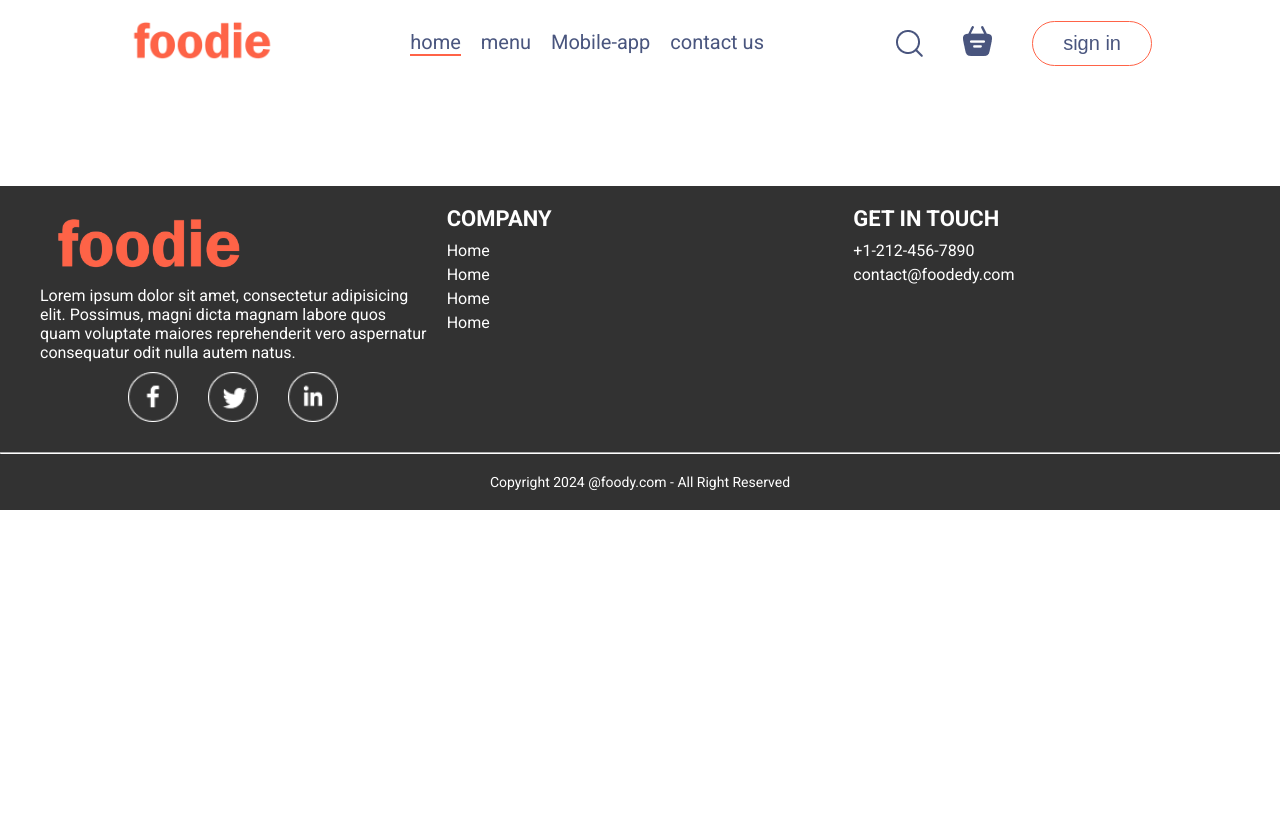
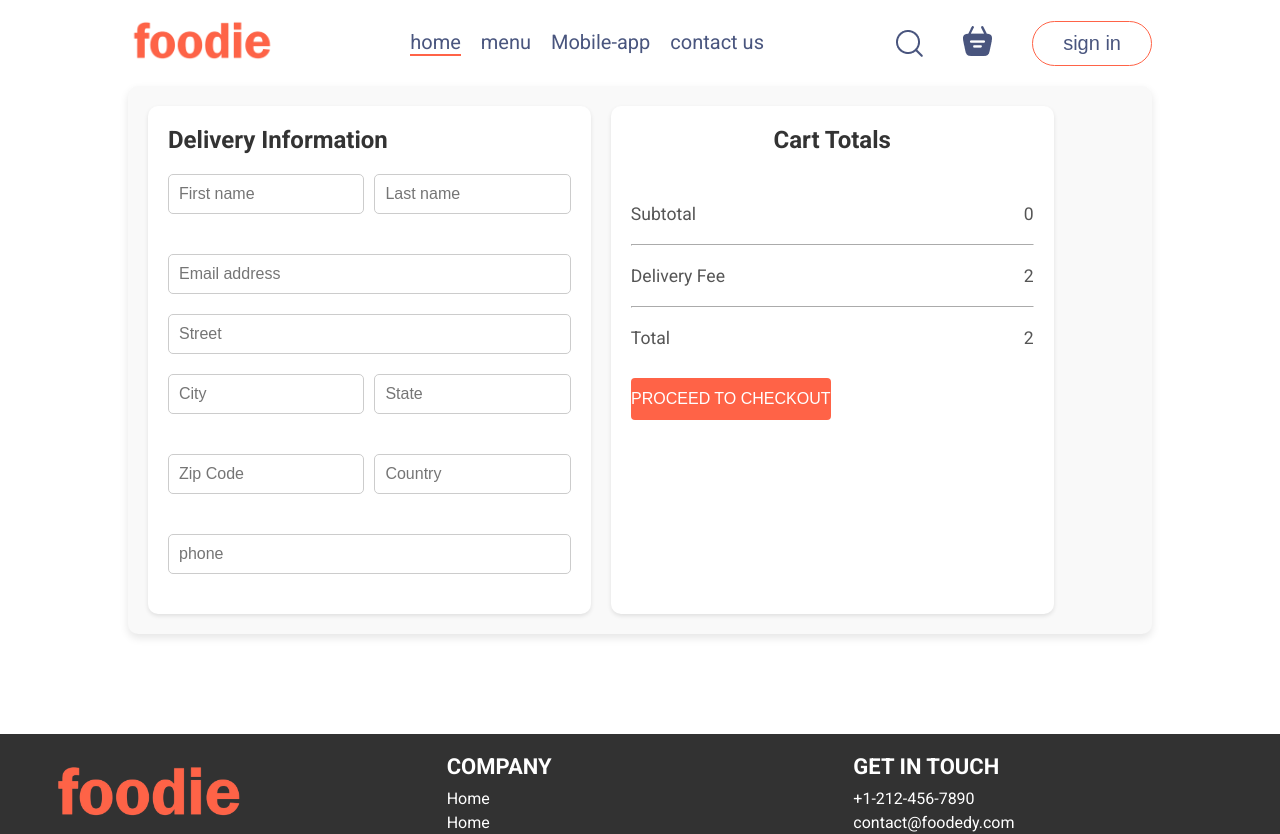
Before and after one commit to theprithwisingh/food-delivery-app-, a React (Vite) app in the folder frontend/: page /order in a window 1280 px wide. Shown: the top 834 px of the page. Before the commit the page ends 800 px from the top, so only its background shows below. Built offline with nearby package versions, Linux system fonts and the light colour scheme.

Commit message:
create cart page

```diff
--- a/frontend/src/App.jsx
+++ b/frontend/src/App.jsx
@@ -17,7 +17,7 @@ function App() {
      <Routes>
       <Route path='/' element={<Home/>}/>
       <Route path='/cart' element={<Cart/>}/>
-      <Route to='/order' element={<PlaceOrder/>}/>
+      <Route path='/order' element={<PlaceOrder/>}/>
      </Routes>
     </div>
   <Footer/>
--- a/frontend/src/Pages/Cart/Cart.jsx
+++ b/frontend/src/Pages/Cart/Cart.jsx
@@ -51,12 +51,12 @@ const Cart = () => {
              <hr />
              <div className='cart-total-details'>
                <p>Delivery Fee</p>
-               <p>{2}</p>
+               <p>{getTotalCartAmount()===0?0:2}</p>
              </div>
              <hr />
              <div className='cart-total-details'>
                <p>Total</p>
-               <p>{getTotalCartAmount()+2}</p>
+               <p>{getTotalCartAmount()===0?0:getTotalCartAmount()+2}</p>
              </div>
           </div>
           <button onClick={()=>navigate('/order')}>PROCEED TO CHECKOUT</button>
--- a/frontend/src/Pages/PlaceOrder/PlaceOrder.css
+++ b/frontend/src/Pages/PlaceOrder/PlaceOrder.css
@@ -0,0 +1,91 @@
+/* PlaceOrder.css */
+
+.place-order {
+    display: flex;
+    flex-direction: column;
+    gap: 20px;
+    padding: 20px;
+    background-color: #f9f9f9;
+    border-radius: 10px;
+    box-shadow: 0 4px 8px rgba(0, 0, 0, 0.1);
+  }
+
+  .place-order-left, .place-order-right {
+    flex: 1;
+    padding: 20px;
+    background-color: #ffffff;
+    border-radius: 10px;
+    box-shadow: 0 2px 4px rgba(0, 0, 0, 0.1);
+  }
+
+  .title {
+    font-size: 1.5rem;
+    font-weight: bold;
+    margin-bottom: 20px;
+    color: #333;
+  }
+
+  .multi-fields {
+    display: flex;
+    gap: 10px;
+    margin-bottom: 20px;
+  }
+
+  .multi-fields input {
+    flex: 1;
+  }
+
+  input[type="text"], input[type="email"] {
+    width: 100%;
+    padding: 10px;
+    margin-bottom: 20px;
+    border: 1px solid #ccc;
+    border-radius: 5px;
+    font-size: 1rem;
+  }
+
+  .cart-total {
+    text-align: center;
+  }
+
+  .cart-total h2 {
+    font-size: 1.5rem;
+    margin-bottom: 20px;
+    color: #333;
+  }
+
+  .cart-total-details {
+    display: flex;
+    justify-content: space-between;
+    padding: 10px 0;
+  }
+
+  .cart-total-details p {
+    margin: 0;
+    font-size: 1.1rem;
+  }
+
+  button {
+    background-color: #007bff;
+    color: #ffffff;
+    padding: 15px;
+    border: none;
+    border-radius: 5px;
+    font-size: 1rem;
+    cursor: pointer;
+    transition: background-color 0.3s;
+  }
+
+  button:hover {
+    background-color: #0056b3;
+  }
+
+  @media (min-width: 768px) {
+    .place-order {
+      flex-direction: row;
+    }
+
+    .place-order-left, .place-order-right {
+      max-width: 45%;
+    }
+  }
```
